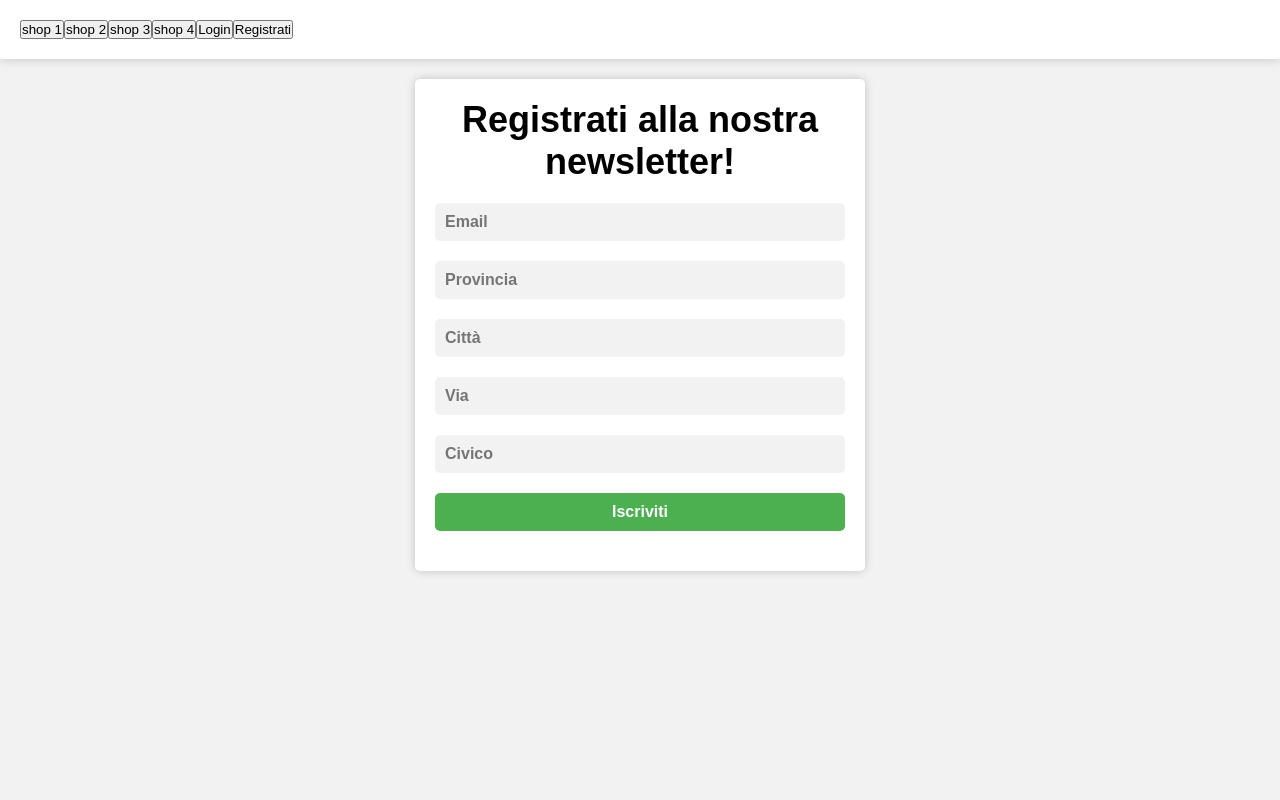
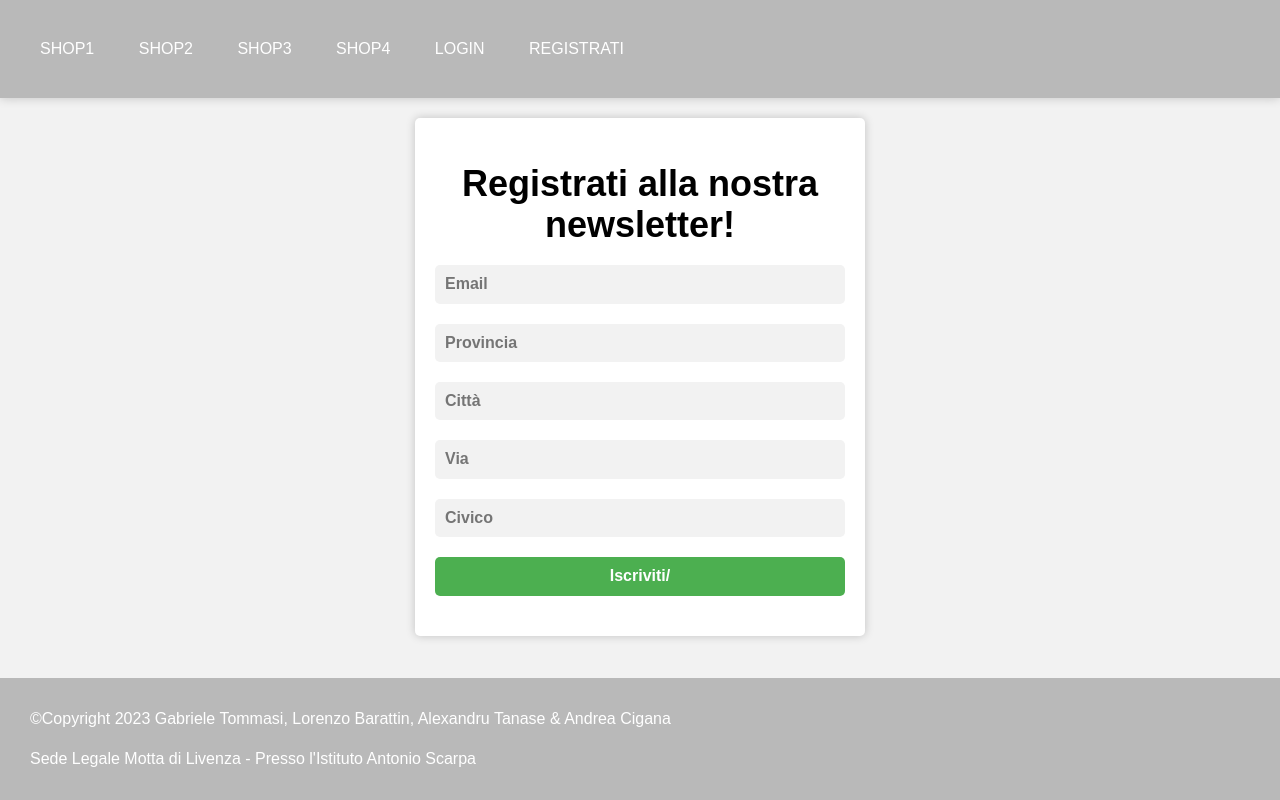
Before and after one commit to Bugigio/Negozi-Sportivi, a PHP site: the page made by web pages/home.php in a window 1280 px wide. Run offline with PHP 8.4, Linux system fonts and the light colour scheme; some libraries are stand-ins or nearby versions.

Commit message:
CSS
Modified some features in CSS

```diff
--- a/css/home.css
+++ b/css/home.css
@@ -3,6 +3,29 @@
     padding: 0;
     box-sizing: border-box;
   }
+
+
+  .animate{
+    -webkit-transition: all 0.3s ease-out;
+        transition: all 0.3s ease-out;
+  }
+
+  .button{display: inline-block; background: #fff; color:#000;padding: 15px 30px; border-radius:3px; text-decoration: none;}
+  p{line-height: 22px}
+  a{color:#16dd94}
+  a:hover{color: #1af3a4;}
+
+
+  /* header */
+  .header{background: #b9b9b9}
+  .header__logo{color:#fff; float:left;display: block;padding:20px;text-decoration: none;}
+  .header__menu{float:right;margin:0; padding:0;}
+  .header__menu__item{display: inline-block;}
+  .header__menu__item a{color:#ffffff;display: block;padding:20px;text-decoration: none}
+  .header__menu__item a:hover{background: #000}
+  .header__icon-bar{display: block;float: right;padding:20px;display: none;}
+  .header__icon-bar span{display: block;height:3px; width: 30px;background: #fff; margin-bottom: 5px;}
+
 
   body {
     font-family: Arial, sans-serif;
@@ -61,5 +84,76 @@
   }
 
   header div {
+    display: inline-block;
+    border-radius: 10px;
+  }
 
-  }
+
+/* Footer */
+.footer{
+  background: #b9b9b9;
+  padding:30px;color:#fff;
+  margin-top: 40px;
+  position: fixed;
+  bottom: 0;
+  width: 100%;
+}
+
+
+/* Single */
+.panel__copy{max-width: 800px; margin: 0px auto; margin-top: -60px; background: #fff; padding:20px 40px;position: relative; z-index: 1}
+.panel__copy__meta{font-weight: bold;font-size: 16px;	}
+.panel__copy__title{font-size: 32px;}
+
+
+/* Tablet */
+@media (max-width: 998px){
+    /* banner */
+    .banner__image,
+    .banner__copy{width:50%;height:100%}
+
+}
+
+
+/* Smartphone */
+@media (max-width: 767px){
+
+    .header{position:fixed; z-index: 100;width:100%}
+    .header__icon-bar{display: block;}
+
+    .header__menu{width:100%;height:0px; overflow: hidden;}
+    .header__menu__item{display: block;}
+    .is-open{height:300px; overflow: auto;}
+
+    /* Cover */
+    .cover{height:100%;}
+
+    /* Cards */
+    .card{width: 90%; margin:5%; }
+
+    /* Banner */
+    .banner{height: 600px;}
+    .banner__image,
+    .banner__copy{width:100%;height:50%}
+
+}
+
+
+/* clearfix */
+.clearfix:after {
+    visibility: hidden;
+    display: block;
+    font-size: 0;
+    content: " ";
+    clear: both;
+    height: 0;
+    }
+* html .clearfix             { zoom: 1; } /* IE6 */
+*:first-child+html .clearfix { zoom: 1; } /* IE7 */
+
+*:before,
+*:after {
+-webkit-box-sizing: border-box;
+    -moz-box-sizing: border-box;
+        box-sizing: border-box;
+}
--- a/web pages/home.php
+++ b/web pages/home.php
@@ -4,6 +4,7 @@
 		<meta charset="UTF-8">
 		<meta http-equiv="X-UA-Compatible" content="IE=edge">
 		<meta name="viewport" content="width=device-width, initial-scale=1.0">
+		<link rel="stylesheet" href="https://cdnjs.cloudflare.com/ajax/libs/normalize/4.2.0/normalize.css">
 		<link rel="stylesheet" href="../css/home.css">
 		<title>Home</title>
 		<style>
@@ -14,20 +15,39 @@
 		</style>
 	</head>
 	<body>
-		<header>
-			<div>
-				<a href="shop1.php"><button>shop 1</button></a>
-			</div>
-			<div><a href="shop2.php"><button>shop 2</button></a></div>
-			<div><a href="shop3.php"><button>shop 3</button></a></div>
-			<div><a href="shop4.php"><button>shop 4</button></a></div>
-			<div>
-				<a href="login.php"><button>Login</button></a>
-			</div>
-			<div>
-				<a href="signIn.php"><button>Registrati</button></a>
-			</div>
+
+		<header class="header clearfix">
+			<a href="" class="header__icon-bar">
+				<span></span>
+				<span></span>
+				<span></span>
+			</a>
+
+			<ul class="header__menu animate">
+				<li class="header__menu__item"><a href="shop1.php">SHOP1</a></li>
+				<li class="header__menu__item"><a href="shop2.php">SHOP2</a></li>
+				<li class="header__menu__item"><a href="shop3.php">SHOP3</a></li>
+				<li class="header__menu__item"><a href="shop4.php">SHOP4</a></li>
+				<li class="header__menu__item"><a href="login.php">LOGIN</a></li>
+				<li class="header__menu__item"><a href="signIn.php">REGISTRATI</a></li>
+			</ul>
 		</header>
+
+		<!--
+		<header class="header clearfix">
+			<a href="" class="header__icon-bar">
+				<span></span>
+				<span></span>
+				<span></span>
+			</a>
+			<div class="header__menu__item"><a href="shop1.php"><button>SHOP1</button></a></div>
+			<div class="header__menu__item"><a href="shop2.php"><button>SHOP 2</button></a></div>
+			<div class="header__menu__item"><a href="shop3.php"><button>SHOP 3</button></a></div>
+			<div class="header__menu__item"><a href="shop4.php"><button>SHOP 4</button></a></div>
+			<div class="header__menu__item"><a href="login.php"><button>LOGIN</button></a></div>
+			<div class="header__menu__item"><a href="signIn.php"><button>REGISTRATI</button></a></div>
+		</header>
+		-->
 		<form action="home.php" method="post">
 			<h1>Registrati alla nostra newsletter!</h1>
 			<input type=email name=email placeholder="Email" required/>
@@ -35,7 +55,23 @@
 			<input type=text name=città placeholder="Città" required/>
 			<input type=text name=via placeholder="Via" required/>
 			<input type=number name=civico placeholder="Civico" min=1 max=999 required/>
-			<input type=submit name=registrati value=Iscriviti />
+			<input type=submit name=registrati value=Iscriviti/>
 		</form>
+
+		<!--FOOTER-->
+        <footer class="footer">
+            <p>©Copyright 2023 Gabriele Tommasi, Lorenzo Barattin, Alexandru Tanase & Andrea Cigana</p><br/>
+            <p>Sede Legale Motta di Livenza - Presso l'Istituto Antonio Scarpa</p>
+	    </footer>
+
+		<script src="https://ajax.googleapis.com/ajax/libs/jquery/3.1.0/jquery.min.js"></script>
+		<script>
+			$(document).ready(function(){
+				$(".header__icon-bar").click(function(e){
+					$(".header__menu").toggleClass('is-open');
+					e.preventDefault();
+				});
+			});
+		</script>
 	</body>
 </html>
```
